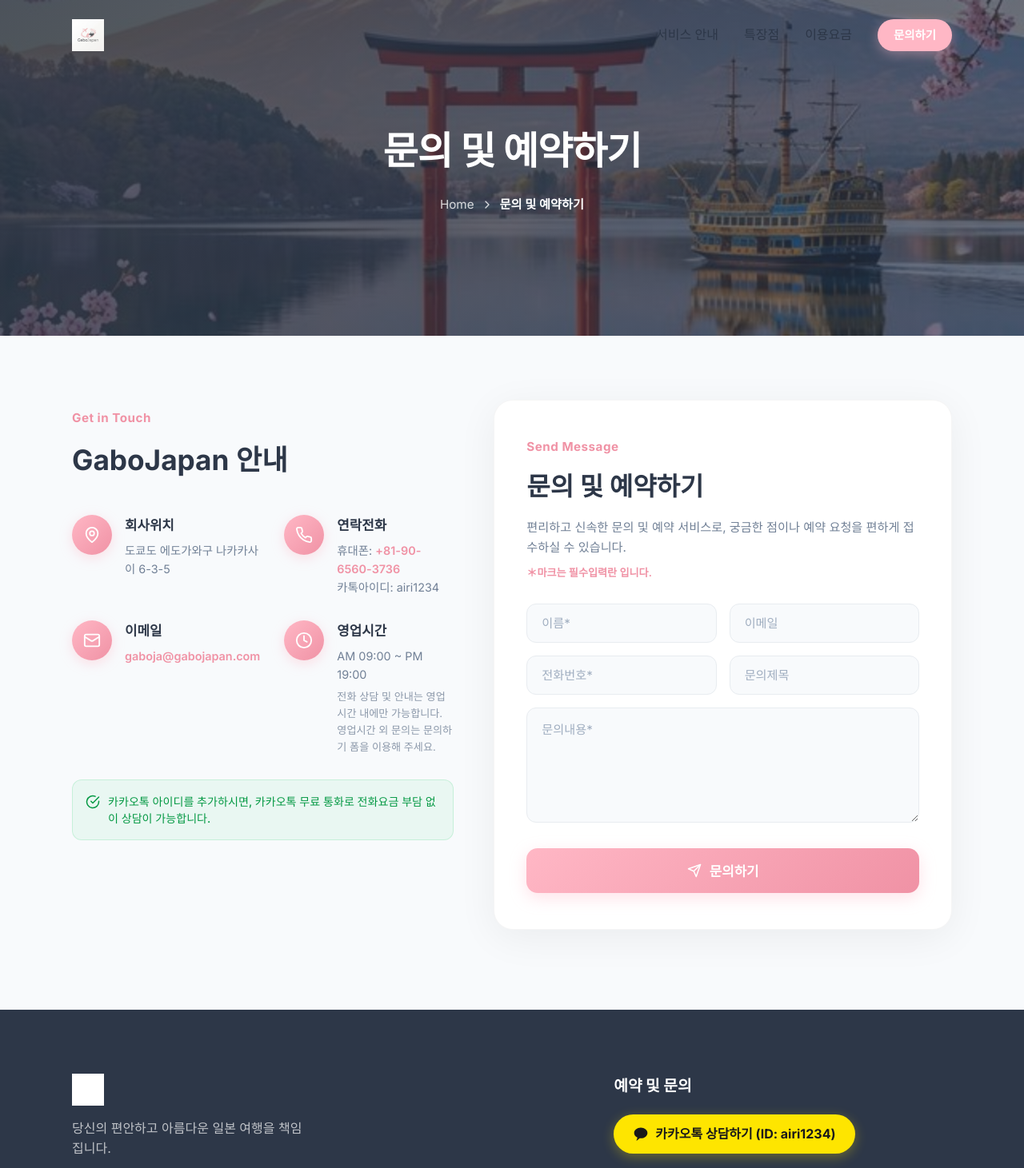
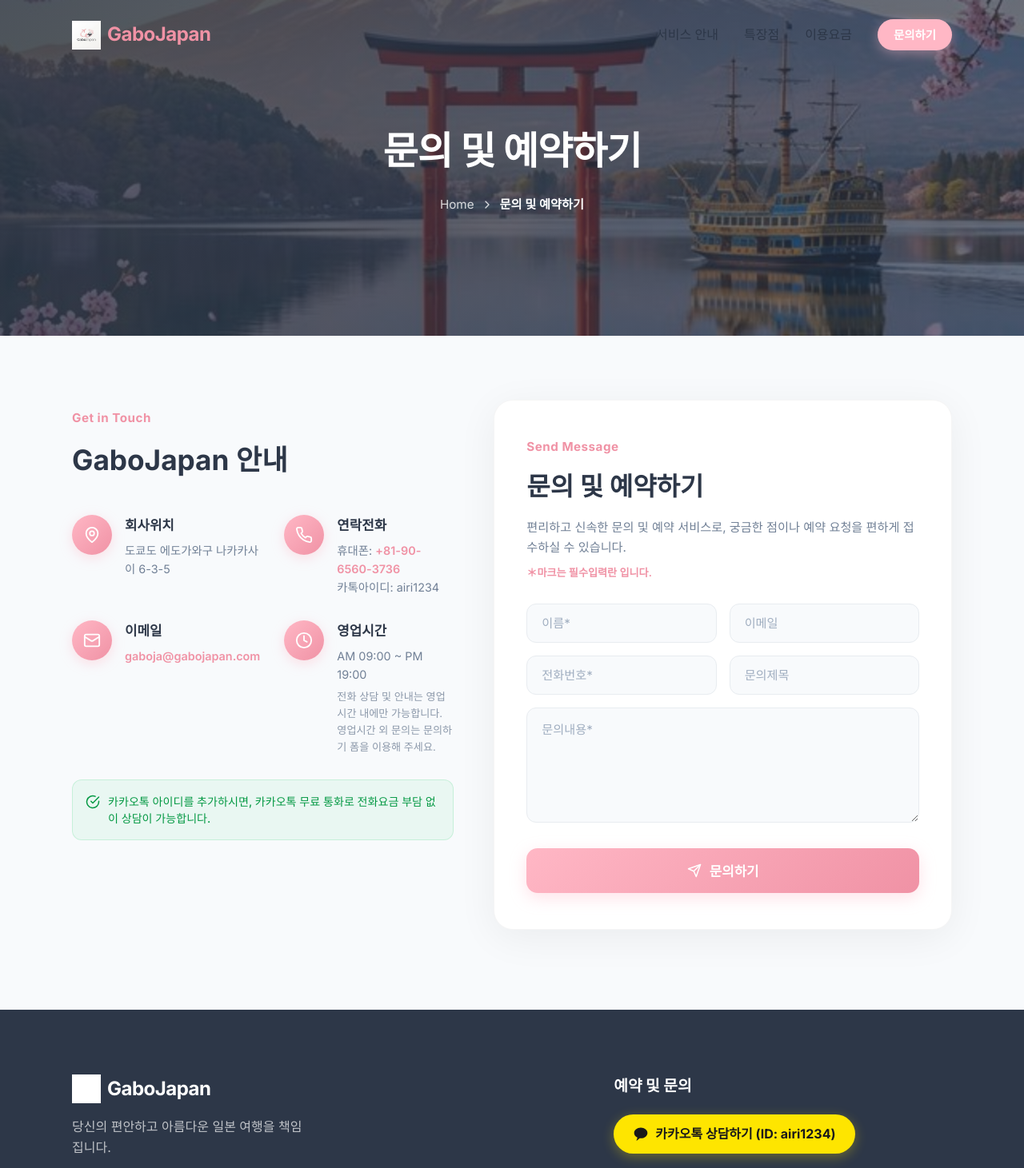
Before and after one commit to dibidiba/gabojapan, a React (Vite) app: page /contact in a window 1280 px wide. Shown: the top 1461 px of the page at 80% size. Built offline with nearby package versions, Linux system fonts and the light colour scheme.

Commit message:
fix: restore GaboJapan text next to the logo image

```diff
--- a/src/App.tsx
+++ b/src/App.tsx
@@ -58,7 +58,8 @@ function App() {
       <nav className={`navbar ${scrolled ? 'nav-scrolled' : ''}`}>
         <div className="container nav-content">
           <div className="logo">
-            <img src="/logo.png" alt="GaboJapan Logo" style={{ height: '40px' }} />
+            <img src="/logo.png" alt="GaboJapan Logo" style={{ height: '36px', marginRight: '8px' }} />
+            <span>GaboJapan</span>
           </div>
           <div className="nav-links">
             <a href="#services">서비스 안내</a>
@@ -276,7 +277,8 @@ function App() {
         <div className="container footer-content">
           <div className="footer-brand">
             <div className="logo mb-4">
-              <img src="/logo.png" alt="GaboJapan Logo" style={{ height: '40px', filter: 'brightness(0) invert(1)' }} />
+              <img src="/logo.png" alt="GaboJapan Logo" style={{ height: '36px', marginRight: '8px', filter: 'brightness(0) invert(1)' }} />
+              <span style={{ color: 'white' }}>GaboJapan</span>
             </div>
             <p className="footer-desc">당신의 편안하고 아름다운 일본 여행을 책임집니다.</p>
           </div>
--- a/src/ContactPage.tsx
+++ b/src/ContactPage.tsx
@@ -68,7 +68,8 @@ function ContactPage() {
       <nav className={`navbar ${scrolled ? 'nav-scrolled' : ''}`}>
         <div className="container nav-content">
           <Link to="/" className="logo">
-            <img src="/logo.png" alt="GaboJapan Logo" style={{ height: '40px' }} />
+            <img src="/logo.png" alt="GaboJapan Logo" style={{ height: '36px', marginRight: '8px' }} />
+            <span>GaboJapan</span>
           </Link>
           <div className="nav-links">
             <Link to="/#services">서비스 안내</Link>
@@ -242,7 +243,8 @@ function ContactPage() {
         <div className="container footer-content">
           <div className="footer-brand">
             <Link to="/" className="logo mb-4">
-              <img src="/logo.png" alt="GaboJapan Logo" style={{ height: '40px', filter: 'brightness(0) invert(1)' }} />
+              <img src="/logo.png" alt="GaboJapan Logo" style={{ height: '36px', marginRight: '8px', filter: 'brightness(0) invert(1)' }} />
+              <span style={{ color: 'white' }}>GaboJapan</span>
             </Link>
             <p className="footer-desc">당신의 편안하고 아름다운 일본 여행을 책임집니다.</p>
           </div>
```
